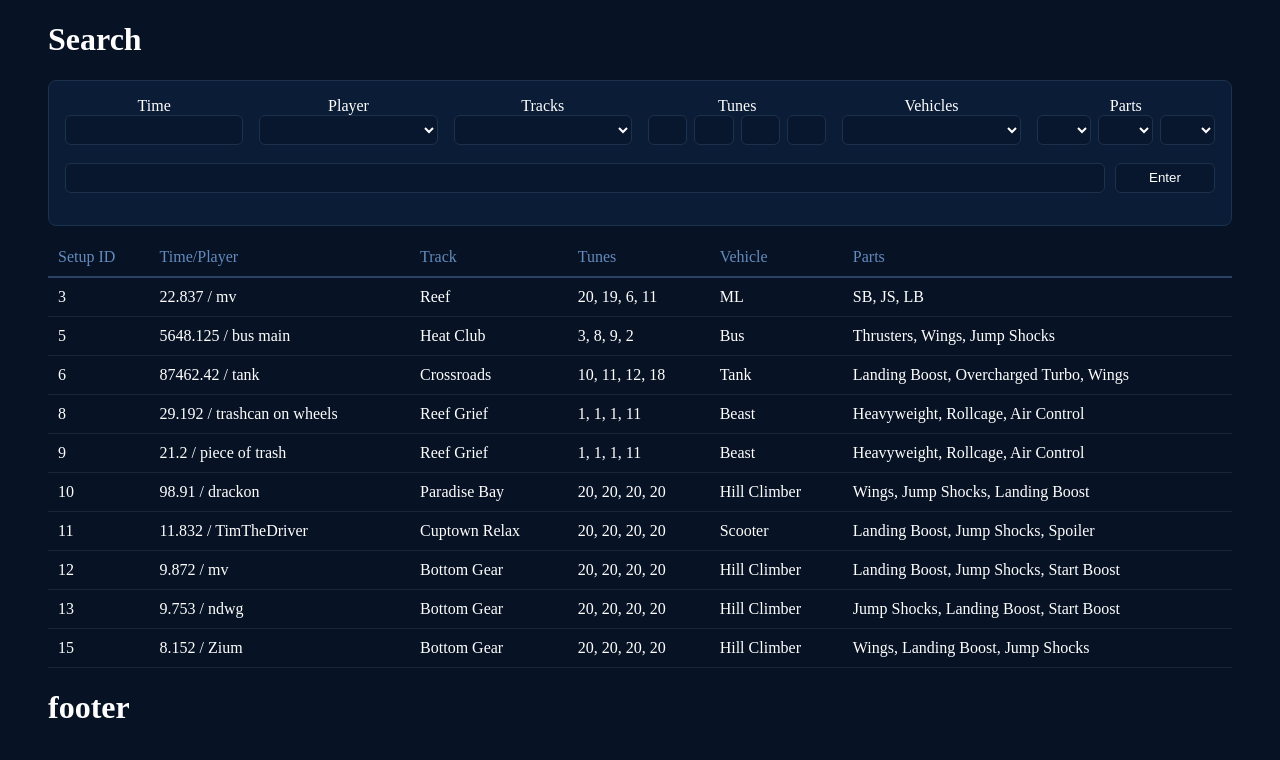
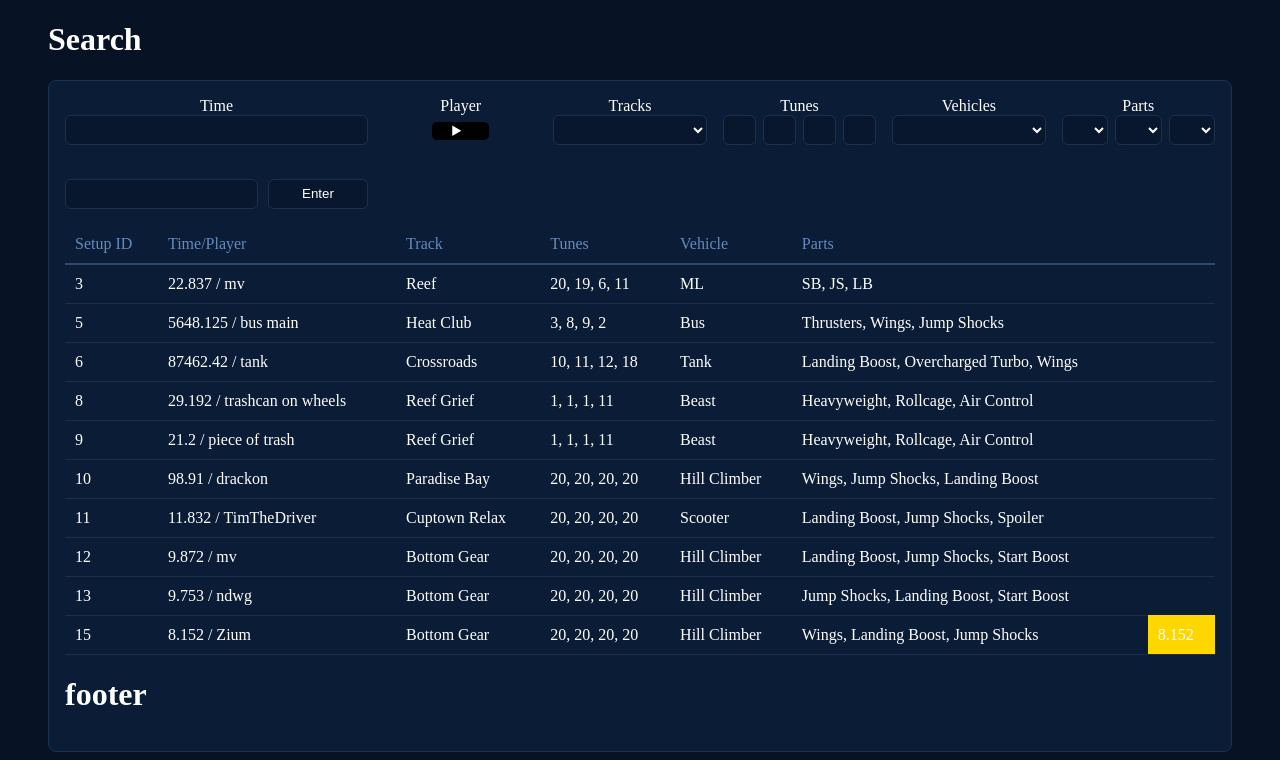
Before and after one commit to Number22313/13DTP-Project, a Flask app: page /Search in a window 1280 px wide. Shown: the part 71-831 px from the top of the page. Before the commit the page ends 789 px from the top, so only its background shows below. Run offline with Flask 3, Linux system fonts and the light colour scheme.

Commit message:
Started trying to make the WRs filter, currently it highlights the fastest time in gold using an artificial time.

```diff
--- a/app.py
+++ b/app.py
@@ -1,5 +1,6 @@
 from flask import Flask, render_template, request
 from flask_sqlalchemy import SQLAlchemy
+from sqlalchemy import func
 
 app = Flask(__name__)
 app.config["SQLALCHEMY_DATABASE_URI"] = "sqlite:////home/alloy/13DTP-Project/database.db"
@@ -360,13 +361,6 @@ def search():
             (tune2, Tunes.tune2),
             (tune3, Tunes.tune3),
             (tune4, Tunes.tune4)]
-    vehicles_options = []
-    for a in (db.session.query(Vehicles.vehicle_name).join(Setups).distinct().all()):
-        vehicles_options.append(a[0])
-
-    tracks_options = []
-    for b in (db.session.query(Tracks.track_name).join(Setups).distinct().all()):
-        tracks_options.append(b[0])
 
     players_options = []
     for c in (db.session.query(WR_Times.player).join(Setups).distinct().all()):
@@ -441,7 +435,12 @@ def search():
         else:
             result_errors.append(f"{slot3} is not a valid part")
 
-
+    test1 = (db.session.query(func.min(WR_Times.time))
+            .join(Setups, WR_Times.time_id == Setups.time_id)
+            .filter(Setups.track_id == Setups.track_id,Setups.vehicle_id == Setups.vehicle_id).first())
+    print(f"{test1}")
+    test = 8.152
+    test = float(test)
 
 
     if search_bar:
@@ -483,15 +482,23 @@ def search():
     else:
         result = setup.all()
 
+    # for i in result:
+    #     a = i.wr_time.time == test
+    #     if a:
+    #         print("matching")
+    #     else:
+    #         print(type(a),a,type(i.wr_time.time),(i.wr_time.time),type(test),test)
+
     return render_template('Search.html',
-                           vehicles_options=vehicles_options,
                            tracks_list=tracks_list,
+                           vehicles_list=vehicles_list,
                            parts_list=parts_list,
                            search_bar=search_bar or "",
                            result=result,
                            players=players_options,
                            result_errors=result_errors,
-                           track=track)
+                           track=track,
+                           test=test)
 
 
 if __name__ == '__main__':
--- a/static/style.css
+++ b/static/style.css
@@ -196,3 +196,30 @@ tr
 {
     background-color: rgba(0, 163, 255, 0.12);
 }
+
+/* input[type="checkbox"]
+{
+    display: flex;
+} */
+
+.player_filter
+{
+    display: flex;
+    justify-content: space-between;
+    flex-direction: column;
+    flex-wrap: wrap;
+}
+
+details
+{
+    position: absolute;
+    margin-top: 25px;
+    background-color: black;
+    padding-inline: 20px;
+    border-radius: 5px;
+}
+
+.wr
+{
+    background-color: gold;
+}
--- a/templates/Search.html
+++ b/templates/Search.html
@@ -13,12 +13,14 @@
 
                 <div class="search-box">
                     <label>Player</label>
-                    <select name="player">
-                        <option value="" disabled hidden selected></option>
-                        {% for i in players %}
-                            <option value="{{i}}">{{i}}</option>
-                        {% endfor %}
-                    </select>
+                    <details name="player">
+                        <summary></summary>
+                        <div class="player_filter">
+                            {% for i in players %}
+                                <div><p>{{i}}</p><input type="checkbox" value="{{i}}" name="player_filter"></div>
+                            {% endfor %}
+                        </div>
+                    </details>
                 </div>
 
                 <div class="search-box">
@@ -45,7 +47,7 @@
                     <label>Vehicles</label>
                     <select name="vehicle">
                         <option value="" disabled hidden selected></option>
-                        {% for i in vehicles_options %}
+                        {% for i in vehicles_list %}
                             <option value="{{i}}">{{i}}</option>
                         {% endfor %}
                     </select>
@@ -64,7 +66,6 @@
                         {% endfor %}
                     </div>
                 </div>
-            </div>
 
             <div class="search-bar">
                 <input type="search" name="search_bar" value="{{search_bar}}">
@@ -102,6 +103,7 @@
                     <td>{{i.tune.tune1}}, {{i.tune.tune2}}, {{i.tune.tune3}}, {{i.tune.tune4}}</td>
                     <td>{{i.vehicle.vehicle_name}}</td>
                     <td>{{i.parts_combinations.slot1}}, {{i.parts_combinations.slot2}}, {{i.parts_combinations.slot3}}</td>
+                    {% if i.wr_time.time == test %} <td class="wr">{{i.wr_time.time}}</td> {% endif %}
                 </tr>
                 {% endfor %}
             </tbody>
```
Also changed, not shown: database.db.
